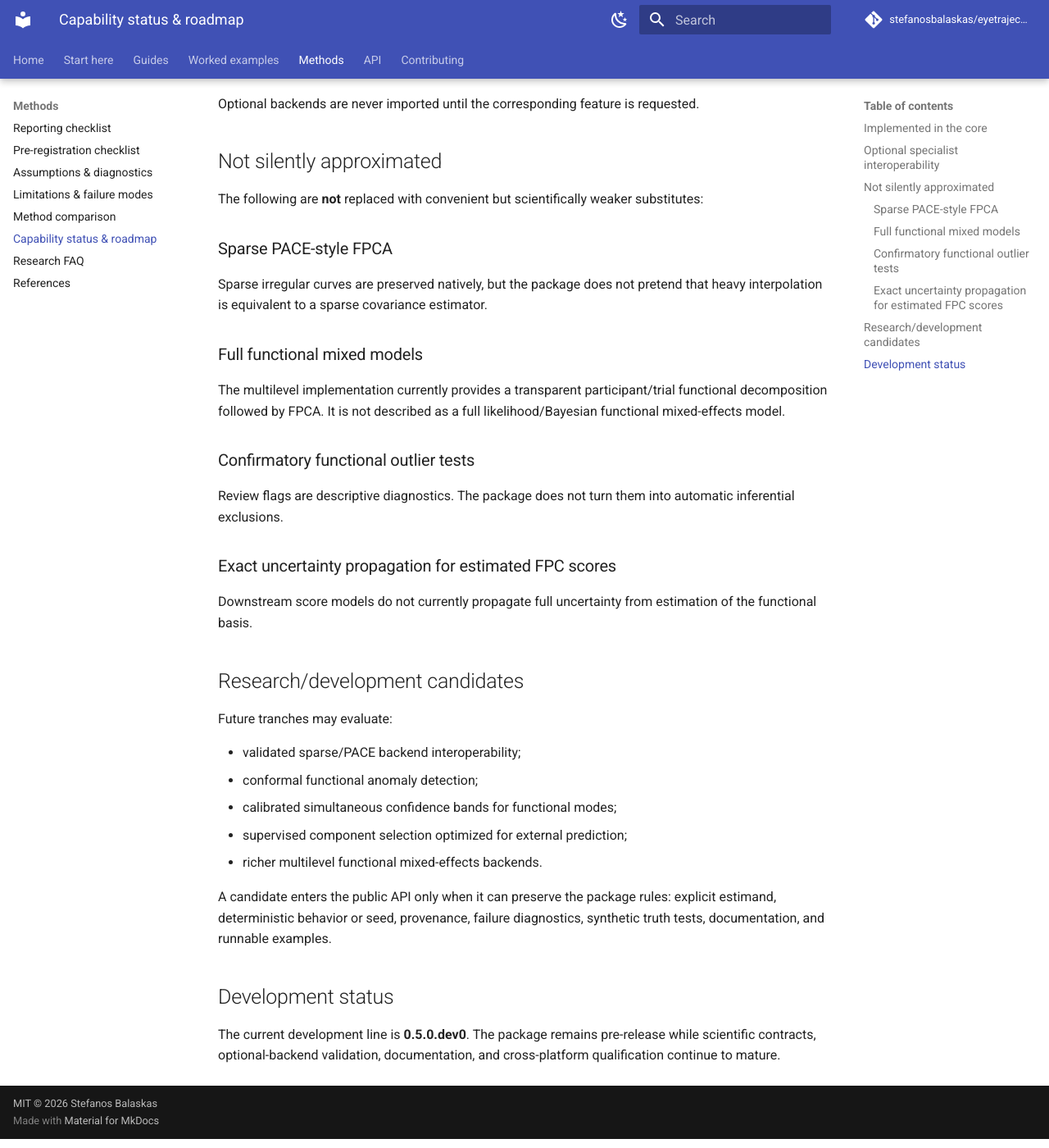
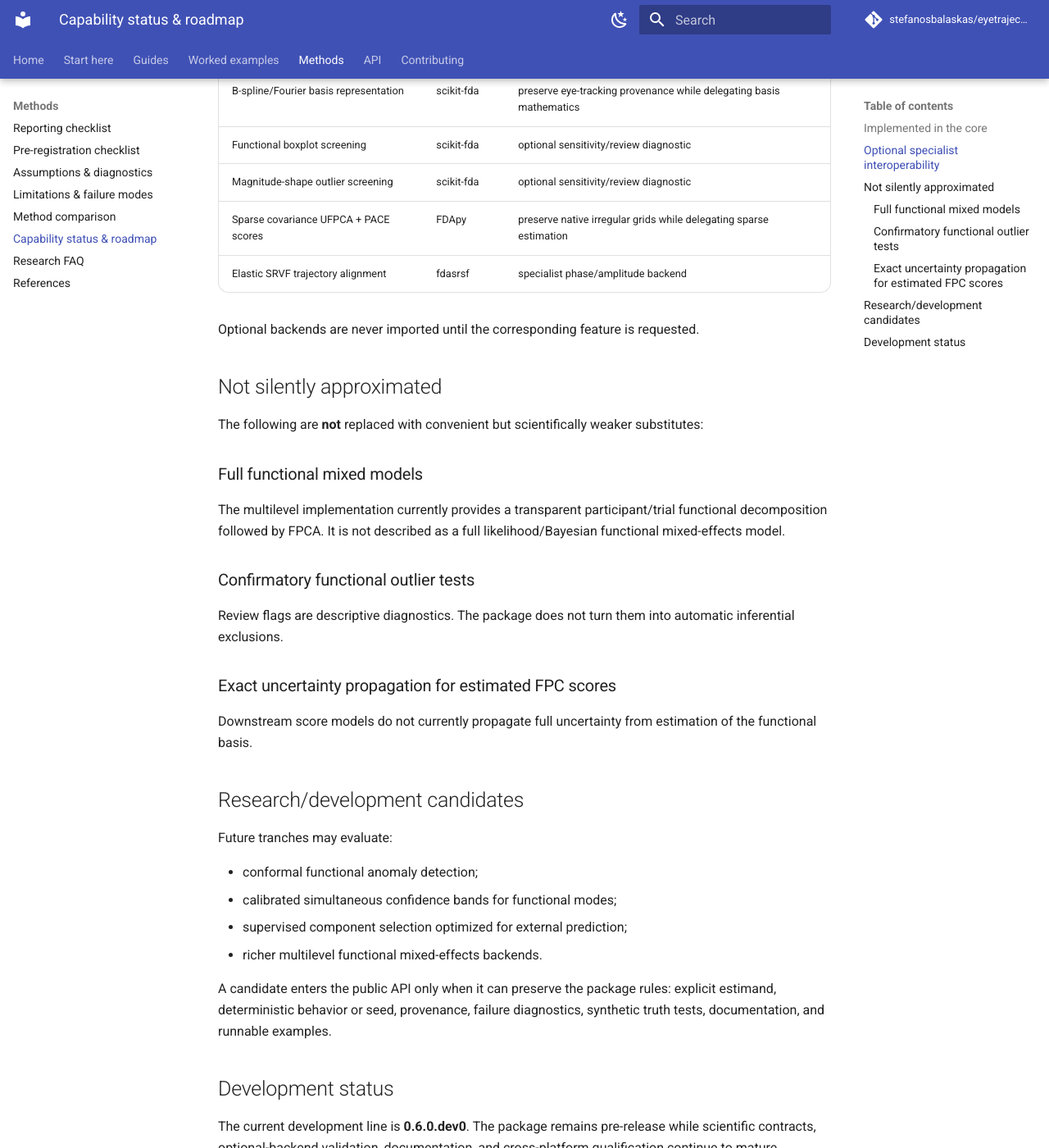
Before and after one commit to stefanosbalaskas/eyetrajectoriespy, an MkDocs documentation site: the page built from docs/methods/status-roadmap.md, in a window 1280 px wide and 1400 px high, scrolled down 1908 px. Shown: the whole window at 82% size. Built offline with MkDocs 1.6.1 and Material for MkDocs 9.7.7, drawn with Linux system fonts in a browser that asks for light colours; comment, search, counter and statistics services are not loaded; some of the changed text lies outside the part shown.

Commit message:
Update capability roadmap for sparse PACE FPCA

```diff
--- a/docs/methods/status-roadmap.md
+++ b/docs/methods/status-roadmap.md
@@ -11,6 +11,7 @@ This page distinguishes implemented scientific contracts from optional interoper
 | Common-grid functional gaze objects | implemented | `TrajectorySet` |
 | Native curve-specific time grids | implemented | `IrregularTrajectorySet` |
 | Explicit irregular → common-grid projection | implemented | `resample_irregular_to_grid()` |
+| Sparse univariate PACE FPCA interoperability | implemented (optional FDApy backend) | `fit_sparse_fpca_fdapy()` |
 | Univariate FPCA | implemented | `fit_fpca()` |
 | Joint multivariate FPCA | implemented | `fit_mfpca()` |
 | Component reconstruction | implemented | `reconstruct_fpca()` |
@@ -41,6 +42,7 @@ This page distinguishes implemented scientific contracts from optional interoper
 | B-spline/Fourier basis representation | scikit-fda | preserve eye-tracking provenance while delegating basis mathematics |
 | Functional boxplot screening | scikit-fda | optional sensitivity/review diagnostic |
 | Magnitude-shape outlier screening | scikit-fda | optional sensitivity/review diagnostic |
+| Sparse covariance UFPCA + PACE scores | FDApy | preserve native irregular grids while delegating sparse estimation |
 | Elastic SRVF trajectory alignment | fdasrsf | specialist phase/amplitude backend |
 
 Optional backends are never imported until the corresponding feature is requested.
@@ -48,10 +50,6 @@ Optional backends are never imported until the corresponding feature is requeste
 ## Not silently approximated
 
 The following are **not** replaced with convenient but scientifically weaker substitutes:
-
-### Sparse PACE-style FPCA
-
-Sparse irregular curves are preserved natively, but the package does not pretend that heavy interpolation is equivalent to a sparse covariance estimator.
 
 ### Full functional mixed models
 
@@ -69,7 +67,6 @@ Downstream score models do not currently propagate full uncertainty from estimat
 
 Future tranches may evaluate:
 
-- validated sparse/PACE backend interoperability;
 - conformal functional anomaly detection;
 - calibrated simultaneous confidence bands for functional modes;
 - supervised component selection optimized for external prediction;
@@ -79,4 +76,4 @@ A candidate enters the public API only when it can preserve the package rules: e
 
 ## Development status
 
-The current development line is **0.5.0.dev0**. The package remains pre-release while scientific contracts, optional-backend validation, documentation, and cross-platform qualification continue to mature.
+The current development line is **0.6.0.dev0**. The package remains pre-release while scientific contracts, optional-backend validation, documentation, and cross-platform qualification continue to mature.
```
